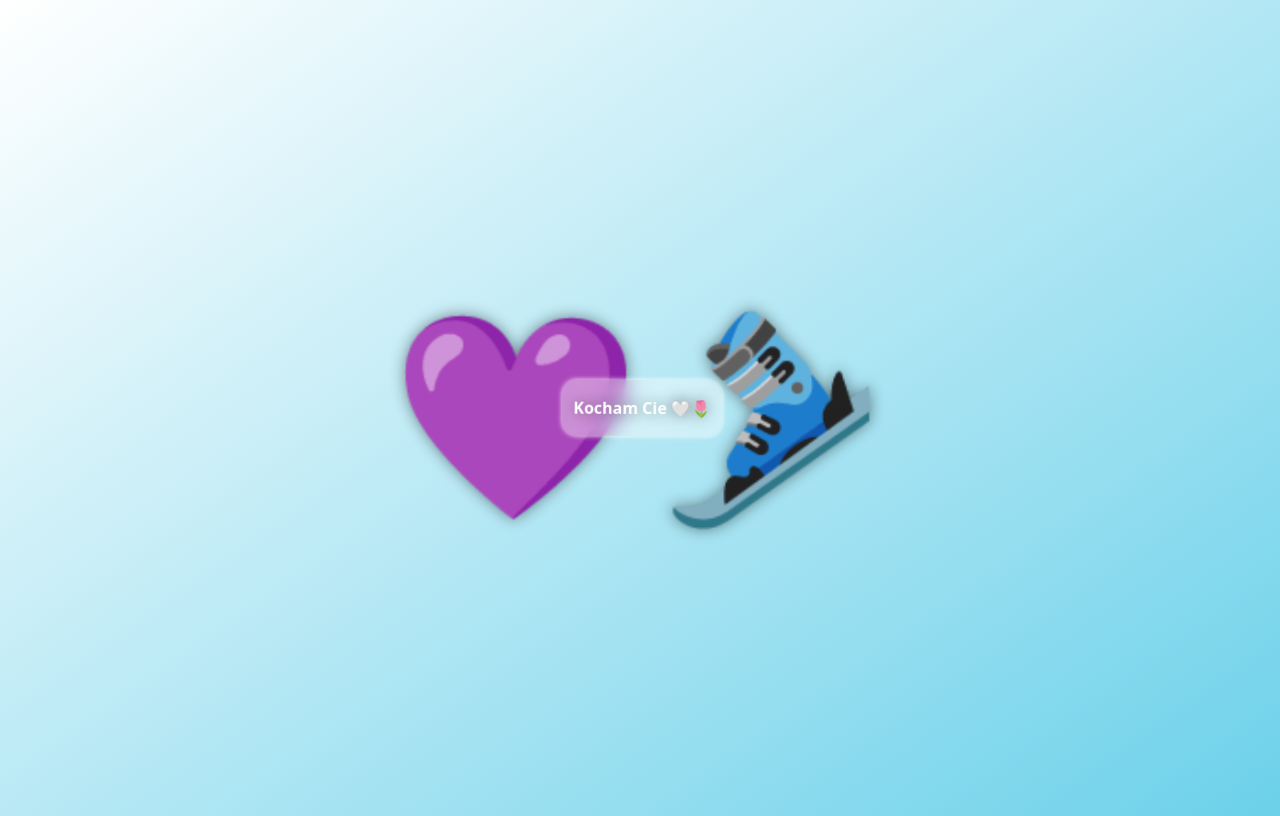
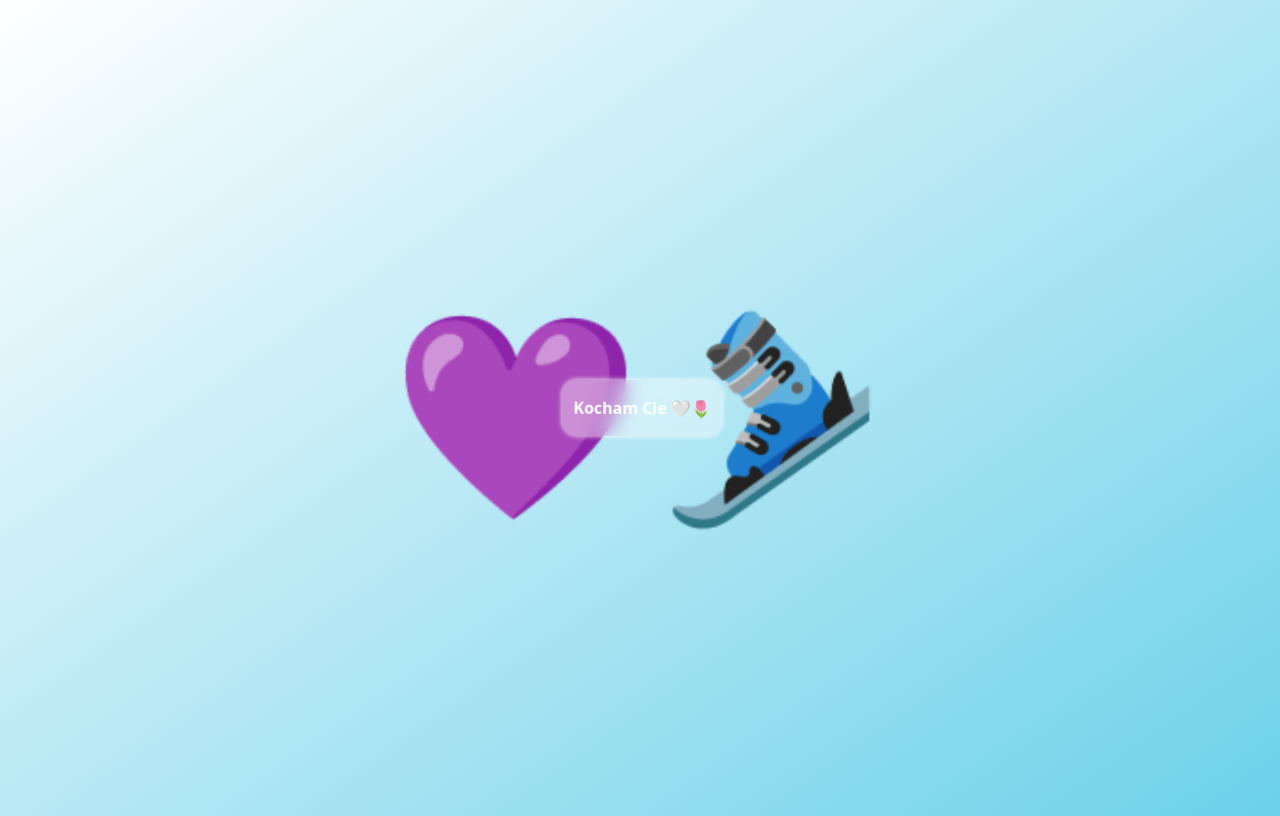
Before and after one commit to przemek3woo/Walentynka, a plain HTML site: page index.html in a window 1280 px wide. Drawn offline with Linux system fonts and the light colour scheme.

Commit message:
Update style.css

```diff
--- a/style.css
+++ b/style.css
@@ -6,11 +6,6 @@ body {
     height: 100vh;
     font-family: system-ui, -apple-system, BlinkMacSystemFont, 'Segoe UI', Roboto, Oxygen, Ubuntu, Cantarell, 'Open Sans', 'Helvetica Neue', sans-serif;
 }
-
-* {
-    text-shadow: 0 0 15px #00000077;
-}
-
 #LoveBTN {
     z-index: 3;
     background: linear-gradient(145deg, #ffffff64, #ffffff64);
```
